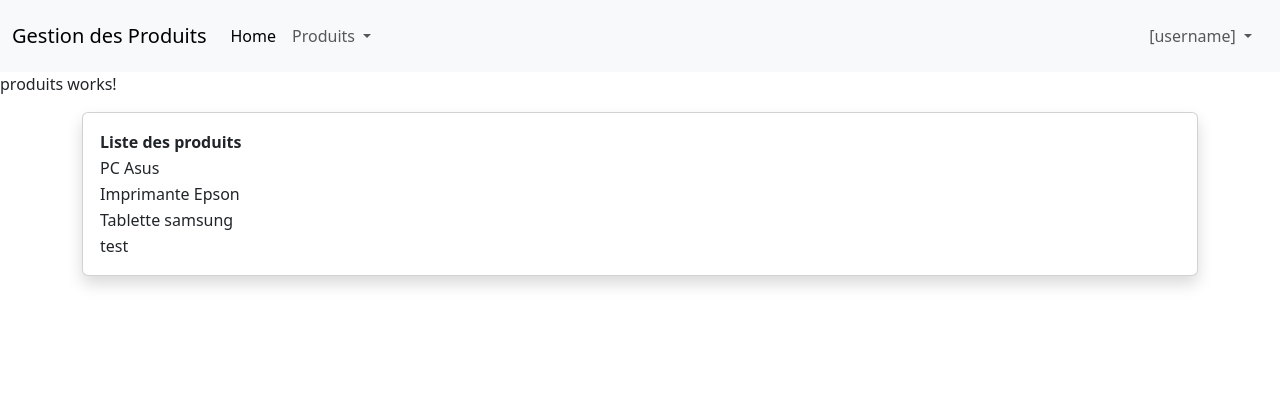
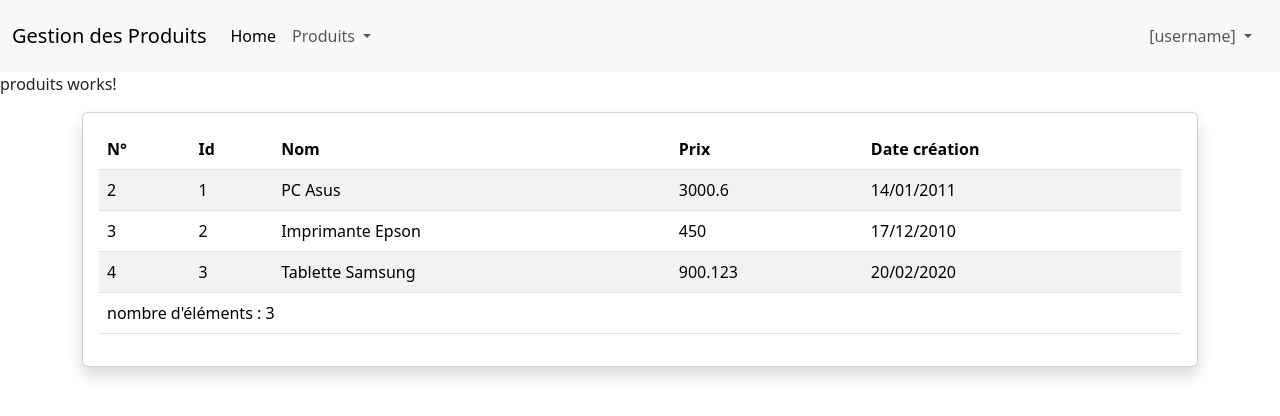
Before and after one commit to yann-planchais/20241217-SpringAngular, an Angular app in the folder angular/MesProduits/: page /produits in a window 1280 px wide. Shown: the top 416 px of the page. Built offline with nearby package versions, Linux system fonts and the light colour scheme.

Commit message:
option boucle @for

```diff
--- /dev/null
+++ b/angular/MesProduits/src/app/model/produit.model.ts
@@ -0,0 +1,6 @@
+export class Produit {
+    idProduit? : number;
+    nomProduit? : string;
+    prixProduit? : number;
+    dateCreation? : Date;
+}
--- a/angular/MesProduits/src/app/produits/produits.component.html
+++ b/angular/MesProduits/src/app/produits/produits.component.html
@@ -3,17 +3,35 @@
 <div class="container">
     <div class="card shadow mb-4">
         <div class="card-body">
-            <table>
+
+            <table class="table table-striped">
+                @if(produits.length !=0)
+                {
                 <thead>
                     <tr>
-                        <th>Liste des produits</th>
+                        <th>N°</th>
+                        <th>Id</th>
+                        <th>Nom</th>
+                        <th>Prix</th>
+                        <th>Date création</th>
                     </tr>
                 </thead>
+                }
                 <tbody>
-                    @for (item of produits; track $index) {
-                    <tr>
-                        <td> {{ item }} </td>
-                    </tr>
+                    @for (item of produits; track $index; let ind=$index ; let nbr=$count; let premier=$first; let dernier=$last) {
+                        <tr>
+                            <td> {{ ind +2 }} </td>
+                            <td> {{ item.idProduit }} </td>
+                            <td> {{ item.nomProduit }} </td>
+                            <td> {{ item.prixProduit }} </td>
+                            <td> {{ item.dateCreation | date:'dd/MM/yyyy'}} </td>
+                        </tr>
+                        @if(dernier) {
+                            <tr><td colspan="5"> nombre d'éléments : {{nbr}}</td></tr>
+                        }
+                    }
+                    @empty {
+                    <h1>Aucun produit trouvé !</h1>
                     }
                 </tbody>
             </table>
--- a/angular/MesProduits/src/app/produits/produits.component.ts
+++ b/angular/MesProduits/src/app/produits/produits.component.ts
@@ -1,17 +1,22 @@
 import { CommonModule } from '@angular/common';
 import { Component } from '@angular/core';
+import { Produit } from '../model/produit.model';
 
 @Component({
   selector: 'app-produits',
-  imports: [],
+  imports: [ CommonModule],
   templateUrl: './produits.component.html',
   styleUrl: './produits.component.css'
 })
 export class ProduitsComponent {
 
-  produits: string[]; // un tableau de chaines de caractères représentant la liste des produits
+  produits: Produit[]; // un tableau de produits
 
   constructor() {
-    this.produits = ["PC Asus", "Imprimante Epson", "Tablette samsung", "test"];
+    this.produits = [
+      {idProduit : 1,  nomProduit : "PC Asus", prixProduit : 3000.600, dateCreation : new Date("01/14/2011")},
+      {idProduit : 2,  nomProduit : "Imprimante Epson", prixProduit : 450, dateCreation : new Date("12/17/2010")},
+      {idProduit : 3,  nomProduit :"Tablette Samsung", prixProduit : 900.123, dateCreation : new Date("02/20/2020")}
+            ];
   }
 }
```
